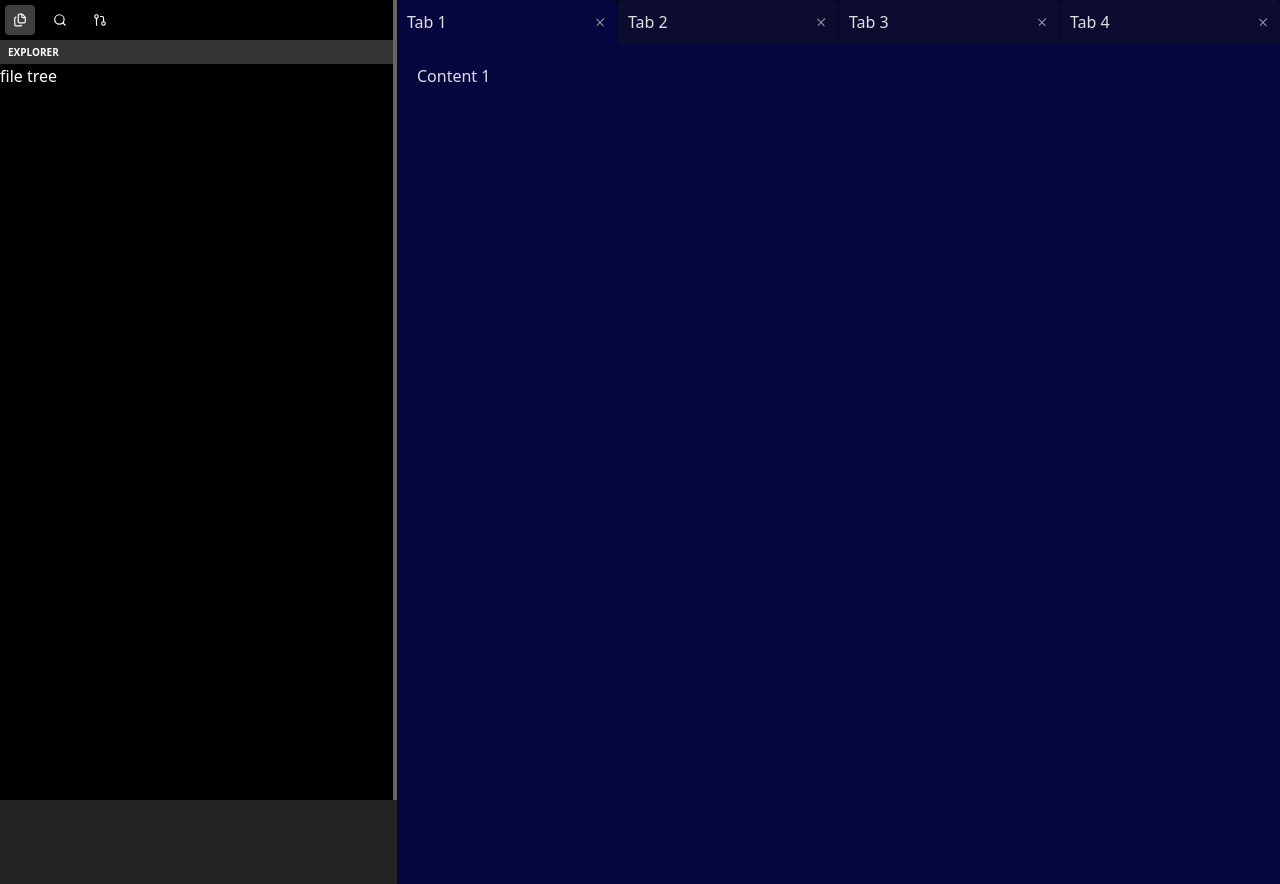
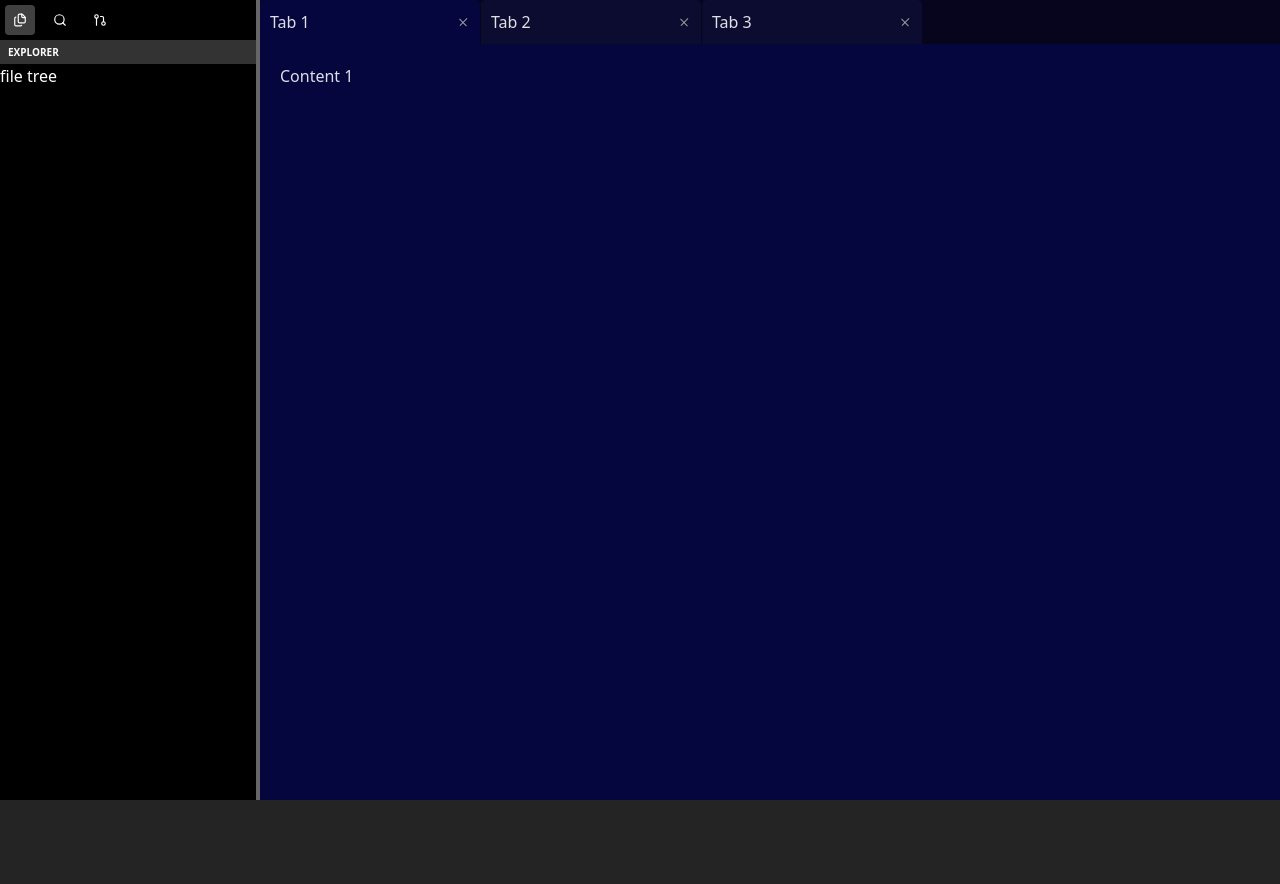
Before and after one commit to areknow/arnaud.cr, a React (Vite) app: page / in a window 1280 px wide. After the commit the page ends 800 px from the top, so only its background shows below. Built offline with nearby package versions, Linux system fonts and the light colour scheme.

Commit message:
update layout sizes

```diff
--- a/src/shared/components/Layout/Layout.tsx
+++ b/src/shared/components/Layout/Layout.tsx
@@ -4,7 +4,8 @@ import classNames from 'classnames';
 
 import styles from './layout.module.scss';
 
-const DEFAULT_SIDEBAR_WIDTH = 400;
+const DEFAULT_SIDEBAR_WIDTH = 260;
+const MIN_SIDEBAR_WIDTH = 124;
 
 export const Layout = ({
   sidebar,
@@ -34,7 +35,7 @@ export const Layout = ({
       if (!isDragging) return;
 
       const newWidth = event.clientX;
-      const minWidth = 100;
+      const minWidth = MIN_SIDEBAR_WIDTH;
       const collapsedWidth = 4; // Width when collapsed (just enough for resizer)
       const maxWidth = window.innerWidth * 0.8;
       const edgeThreshold = 10; // How close to the edge to trigger collapse
--- a/src/shared/components/Tabs/Tabs.tsx
+++ b/src/shared/components/Tabs/Tabs.tsx
@@ -8,7 +8,6 @@ const FAKE_TABS: Tab[] = [
   { id: 0, label: 'Tab 1', content: <div>Content 1</div> },
   { id: 1, label: 'Tab 2', content: <div>Content 2</div> },
   { id: 2, label: 'Tab 3', content: <div>Content 3</div> },
-  { id: 3, label: 'Tab 4', content: <div>Content 4</div> },
 ];
 
 interface Tab {
--- a/src/shared/components/Tabs/tabs.module.scss
+++ b/src/shared/components/Tabs/tabs.module.scss
@@ -1,6 +1,8 @@
 .tabs {
   background-color: rgb(7, 4, 29);
   height: 100%;
+  display: flex;
+  flex-direction: column;
 
   .rail {
     display: flex;
@@ -82,7 +84,7 @@
 
   .content {
     background-color: rgb(6, 6, 63);
-    height: 100%;
+    flex: 1;
     padding: 20px;
     outline: none;
   }
```
Also changed, not shown: 1 other file (tests, documents, lock files or other folders).
